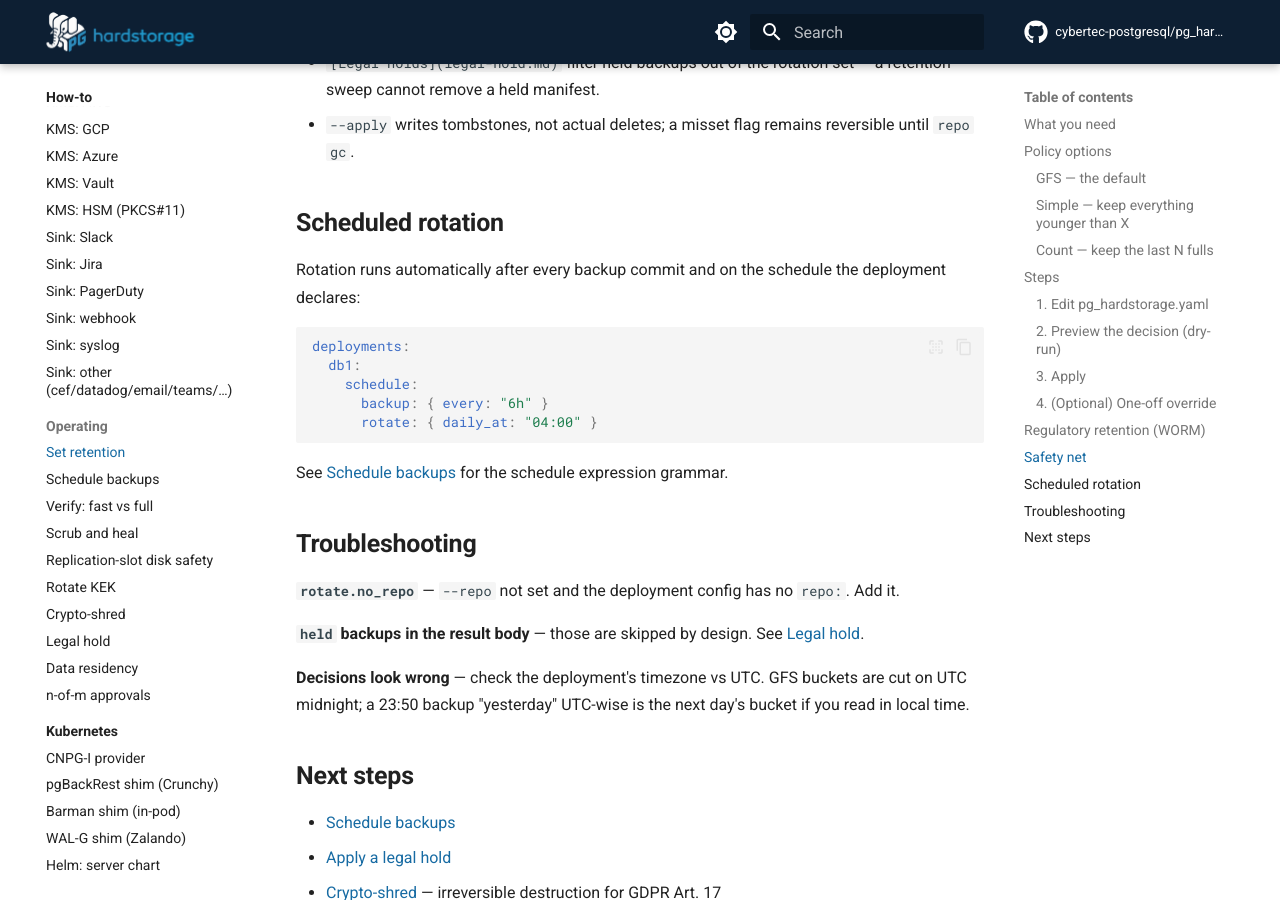
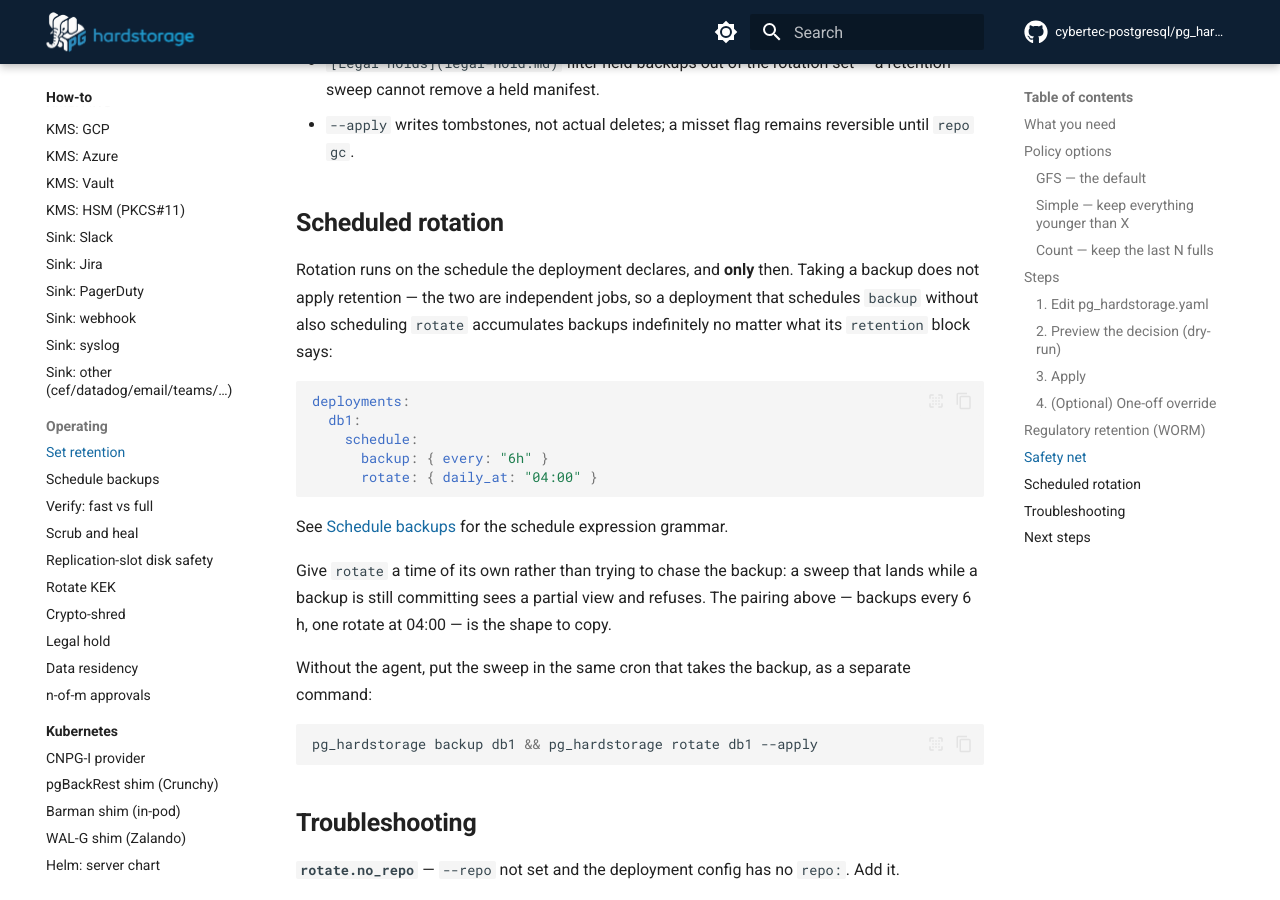
Before and after one commit to cybertec-postgresql/pg_hardstorage, an MkDocs documentation site: the page built from docs/how-to/operating/set-retention.md, in a window 1280 px wide and 900 px high, scrolled down 3190 px. Built offline with MkDocs 1.6.1 and Material for MkDocs 9.7.7, drawn with Linux system fonts in a browser that asks for light colours; comment, search, counter and statistics services are not loaded.

Commit message:
docs(retention): backup does not run rotate, whatever the docs said (#66)
Reported by @marsqd: the operator guide's retention section and the
"Set retention" how-to both stated that `rotate` runs automatically
after every backup commit. It does not, and never has.

`internal/backup/retention` has exactly two non-test importers:
`internal/cli/rotate.go` (the manual command) and `internal/cli/agent.go`
(the agent's scheduled rotate task). The backup path does not reach it.
The reporter observed precisely that — the scheduled sweep ran, the
post-backup one never did — and had 78 fulls sitting under a
`keep_for: 7d` policy.

The failure mode is quiet and slow: an operator configures `retention`,
schedules `backup`, reads that rotation is automatic, and accumulates
every backup ever taken until the repository fills. Nothing warns,
because nothing is wrong from the tool's point of view — no rotate job
was ever asked for.

Fixed in the documentation rather than in `backup`. Making `backup`
tombstone manifests as a side effect would turn a read-mostly command
into a destructive one, and the operator who wants that can already
express it — with a `rotate` schedule, or by chaining the two commands.
Both pages now say so, and say what to schedule instead.

The how-to also now explains why `rotate` gets a slot of its own rather
than chasing the backup: a sweep that lands mid-commit sees a partial
view and refuses (pinned by TestRotate_RefusesWhenAManifestWillNotVerify).

The embedded LLM corpus is re-synced, so the assistant stops repeating
the claim to operators during incidents.

Co-Authored-By: Claude Opus 5 (1M context) <noreply@anthropic.com>
Claude-Session: https://claude.ai/code/session_01RmkgG1CUNYTkZES1M4BkkN

````diff
--- a/docs/how-to/operating/set-retention.md
+++ b/docs/how-to/operating/set-retention.md
@@ -169,8 +169,11 @@ about. See [Add an S3 repository](../adding/repository-s3.md#3-aws-s3-with-worm-
 
 ## Scheduled rotation
 
-Rotation runs automatically after every backup commit and on
-the schedule the deployment declares:
+Rotation runs on the schedule the deployment declares, and
+**only** then. Taking a backup does not apply retention — the
+two are independent jobs, so a deployment that schedules
+`backup` without also scheduling `rotate` accumulates backups
+indefinitely no matter what its `retention` block says:
 
 ```yaml
 deployments:
@@ -182,6 +185,18 @@ deployments:
 
 See [Schedule backups](schedule-backups.md) for the schedule
 expression grammar.
+
+Give `rotate` a time of its own rather than trying to chase the
+backup: a sweep that lands while a backup is still committing
+sees a partial view and refuses. The pairing above — backups
+every 6 h, one rotate at 04:00 — is the shape to copy.
+
+Without the agent, put the sweep in the same cron that takes
+the backup, as a separate command:
+
+```sh
+pg_hardstorage backup db1 && pg_hardstorage rotate db1 --apply
+```
 
 ## Troubleshooting
 
````
Also changed, not shown: CHANGELOG.md (+21 -0 lines), docs/operations/operator-guide.md (+8 -2 lines), internal/llm/docs/root/CHANGELOG.md (+21 -0 lines).
